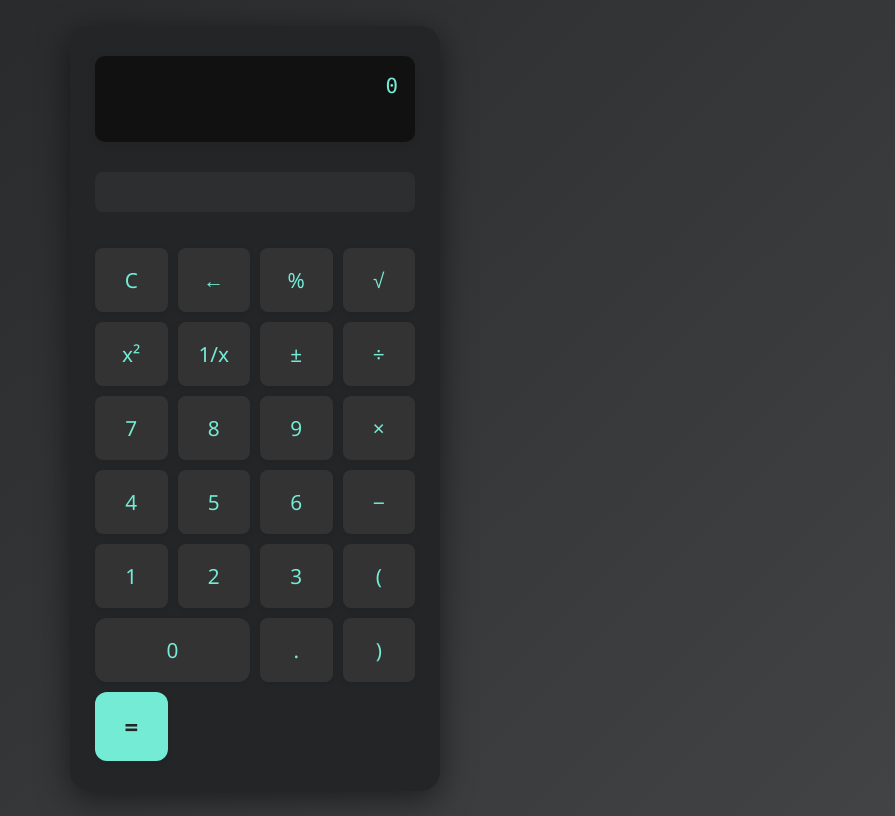
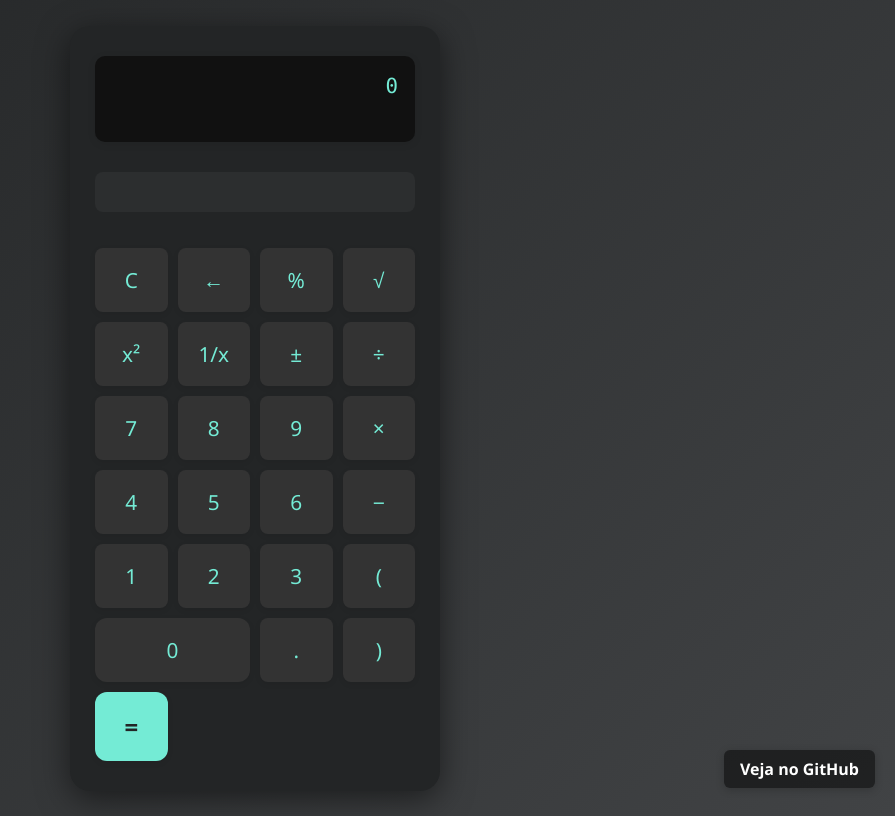
Before and after one commit to AndersonTavares0/Calculadora-Simples, a plain HTML site: page index.html in a window 1280 px wide. Shown: the whole page, without its empty margins (385-1280 px from the left). Drawn offline with Linux system fonts and the light colour scheme.

Commit message:
Update index.html

```diff
--- a/index.html
+++ b/index.html
@@ -48,6 +48,11 @@
     </div>
   </div>
   <script src="js/script.js"></script>
-</body>
+  </body>
+    <div style="position: fixed; bottom: 20px; right: 20px; z-index: 1000;">
+      <a href="https://github.com/AndersonTavares0/Calculadora-Simples" target="_blank" rel="noopener noreferrer" style="color: #fff; background: rgba(0,0,0,0.5); padding: 8px 16px; border-radius: 6px; text-decoration: none; font-weight: bold; box-shadow: 0 2px 8px rgba(0,0,0,0.2);">
+        Veja no GitHub
+      </a>
+    </div>
 
 </html>
```
